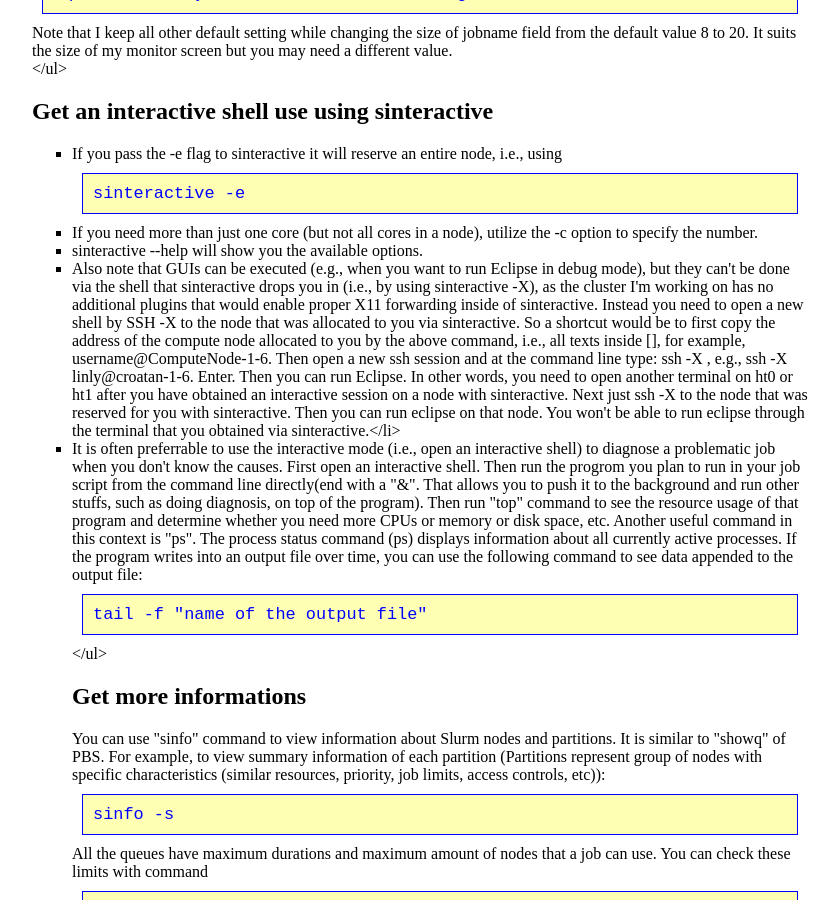
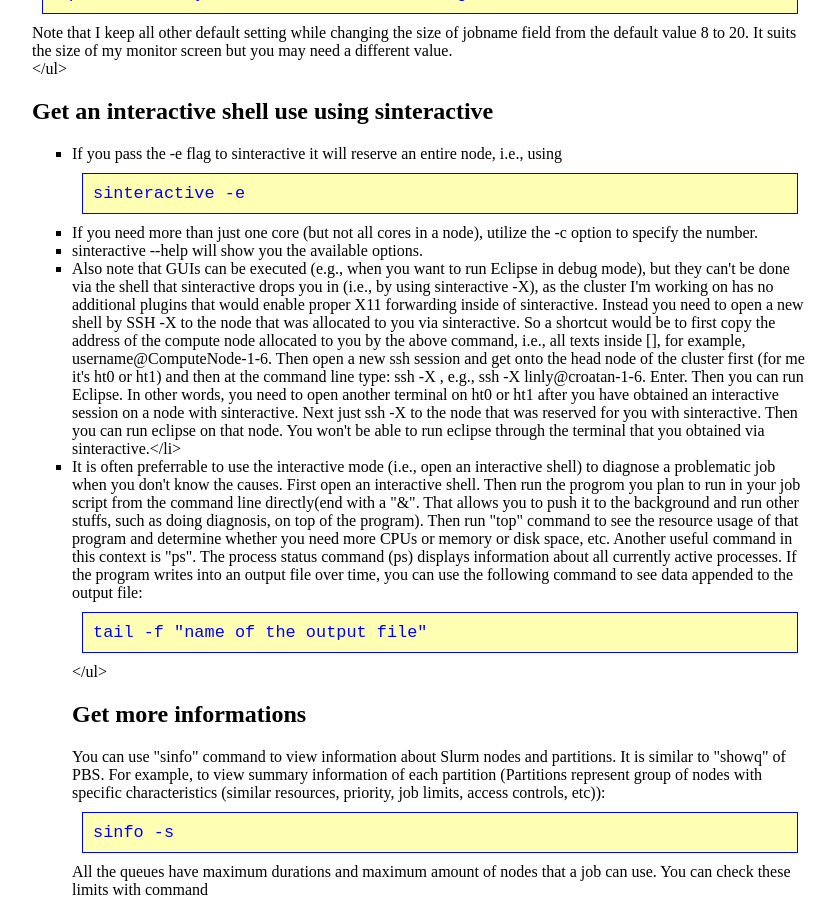
Before and after one commit to lybird300/lybird300.github.io, a Jekyll site: the page built from _posts/2015-10-01-cluster-slurm.md, in a window 1280 px wide and 900 px high, scrolled down 1201 px. Shown: the whole window, without its empty margins (280-1118 px from the left). Built offline with Jekyll 4.4.1, drawn with Linux system fonts in a browser that asks for light colours.

Commit message:
Update 2015-10-01-cluster-slurm.md

```diff
--- a/_posts/2015-10-01-cluster-slurm.md
+++ b/_posts/2015-10-01-cluster-slurm.md
@@ -45,7 +45,7 @@ Note that I keep all other default setting while changing the size of jobname fi
 </li>
 <li>If you need more than just one core (but not all cores in a node), utilize the -c option to specify the number.</li>
 <li>sinteractive --help will show you the available options.</li>
-<li>Also note that GUIs can be executed (e.g., when you want to run Eclipse in debug mode), but they can't be done via the shell that sinteractive drops you in (i.e., by using sinteractive -X), as the cluster I'm working on has no additional plugins that would enable proper X11 forwarding inside of sinteractive. Instead you need to open a new shell by SSH -X to the node that was allocated to you via sinteractive. So a shortcut would be to first copy the address of the compute node allocated to you by the above command, i.e., all texts inside [], for example, username@ComputeNode-1-6. Then open a new ssh session and at the command line type: ssh -X <the address you just copied>, e.g., ssh -X linly@croatan-1-6. Enter. Then you can run Eclipse. In other words, you need to open another terminal on ht0 or ht1 after you have obtained an interactive session on a node with sinteractive. Next just ssh -X <node> to the node that was reserved for you with sinteractive. Then you can run eclipse on that node. You won't be able to run eclipse through the terminal that you obtained via sinteractive.</li>
+<li>Also note that GUIs can be executed (e.g., when you want to run Eclipse in debug mode), but they can't be done via the shell that sinteractive drops you in (i.e., by using sinteractive -X), as the cluster I'm working on has no additional plugins that would enable proper X11 forwarding inside of sinteractive. Instead you need to open a new shell by SSH -X to the node that was allocated to you via sinteractive. So a shortcut would be to first copy the address of the compute node allocated to you by the above command, i.e., all texts inside [], for example, username@ComputeNode-1-6. Then open a new ssh session and get onto the head node of the cluster first (for me it's ht0 or ht1) and then at the command line type: ssh -X <the address you just copied>, e.g., ssh -X linly@croatan-1-6. Enter. Then you can run Eclipse. In other words, you need to open another terminal on ht0 or ht1 after you have obtained an interactive session on a node with sinteractive. Next just ssh -X <node> to the node that was reserved for you with sinteractive. Then you can run eclipse on that node. You won't be able to run eclipse through the terminal that you obtained via sinteractive.</li>
 <li>It is often preferrable to use the interactive mode (i.e., open an interactive shell) to diagnose a problematic job when you don't know the causes. First open an interactive shell. Then run the progrom you plan to run in your job script from the command line directly(end with a "&". That allows you to push it to the background and run other stuffs, such as doing diagnosis, on top of the program). Then run "top" command to see the resource usage of that program and determine whether you need more CPUs or memory or disk space, etc. Another useful command in this context is "ps". The process status command (ps) displays information about all currently active processes. If the program writes into an output file over time, you can use the following command to see data appended to the output file:
 <pre><code>tail -f "name of the output file"</code></pre>
 </li>
```
